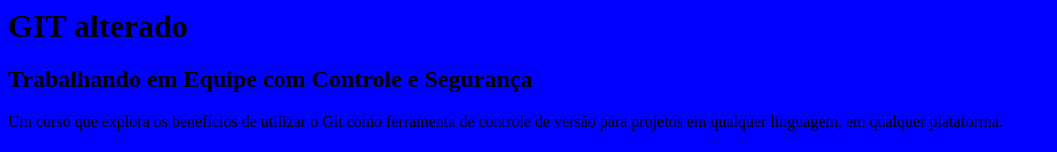
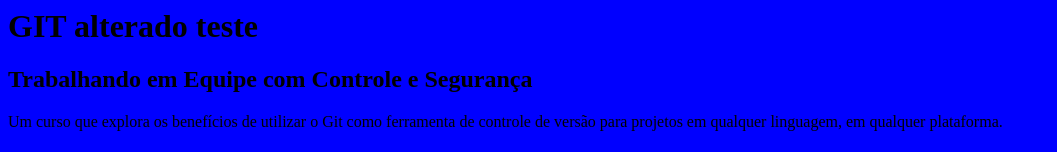
Before and after one commit to ViniciusCavagna/curso-git, a plain HTML site: page index.html in a window 1280 px wide. Shown: the top 152 px of the page, without its empty margins (0-1057 px from the left). Drawn offline with Linux system fonts and the light colour scheme.

```diff
--- a/index.html
+++ b/index.html
@@ -3,7 +3,7 @@
 		<link rel="stylesheet" type="text/css" href="/design.css"/>
     </head>
     <body>
-        <h1>GIT alterado</h1>
+        <h1>GIT alterado teste</h1>
         <h2>Trabalhando em Equipe com Controle e Segurança</h2>
 
         <p>Um curso que explora os benefícios de utilizar o Git como ferramenta de controle de versão para projetos em qualquer linguagem, em qualquer plataforma.</p>
```
